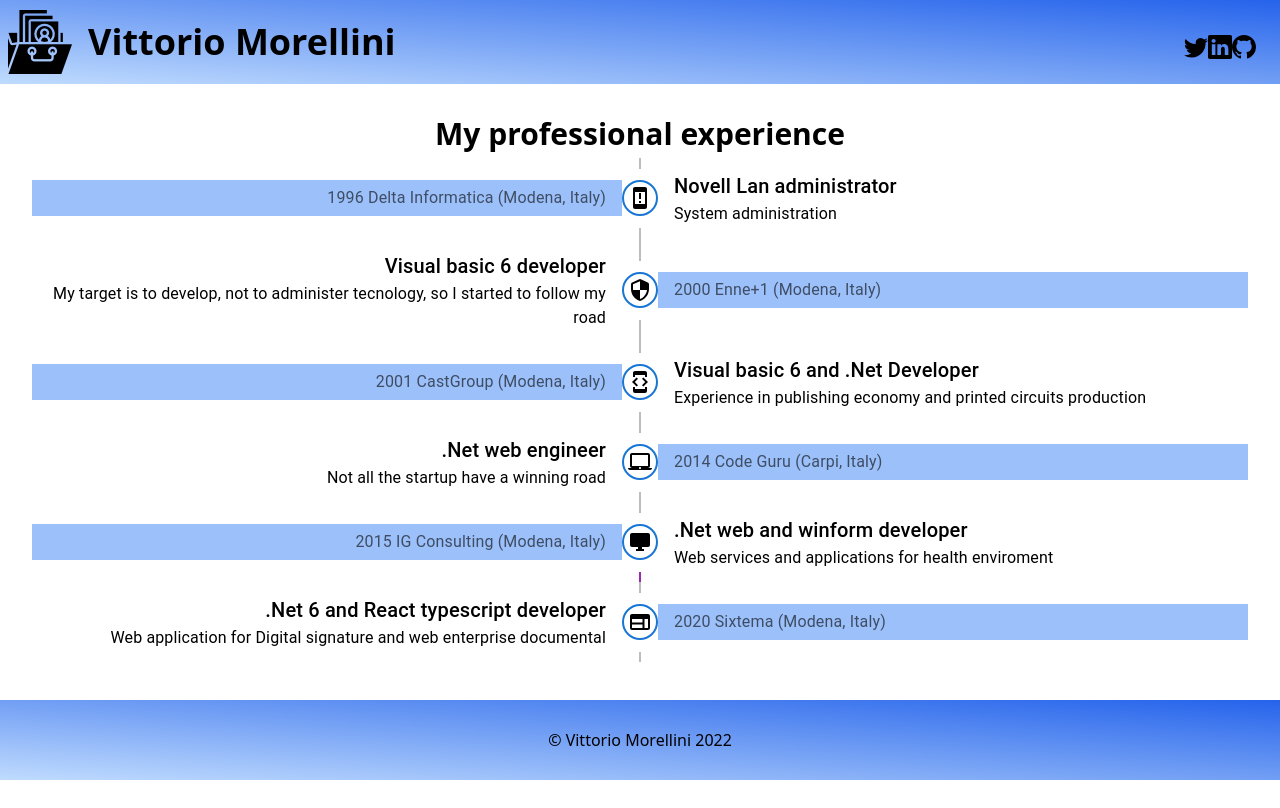
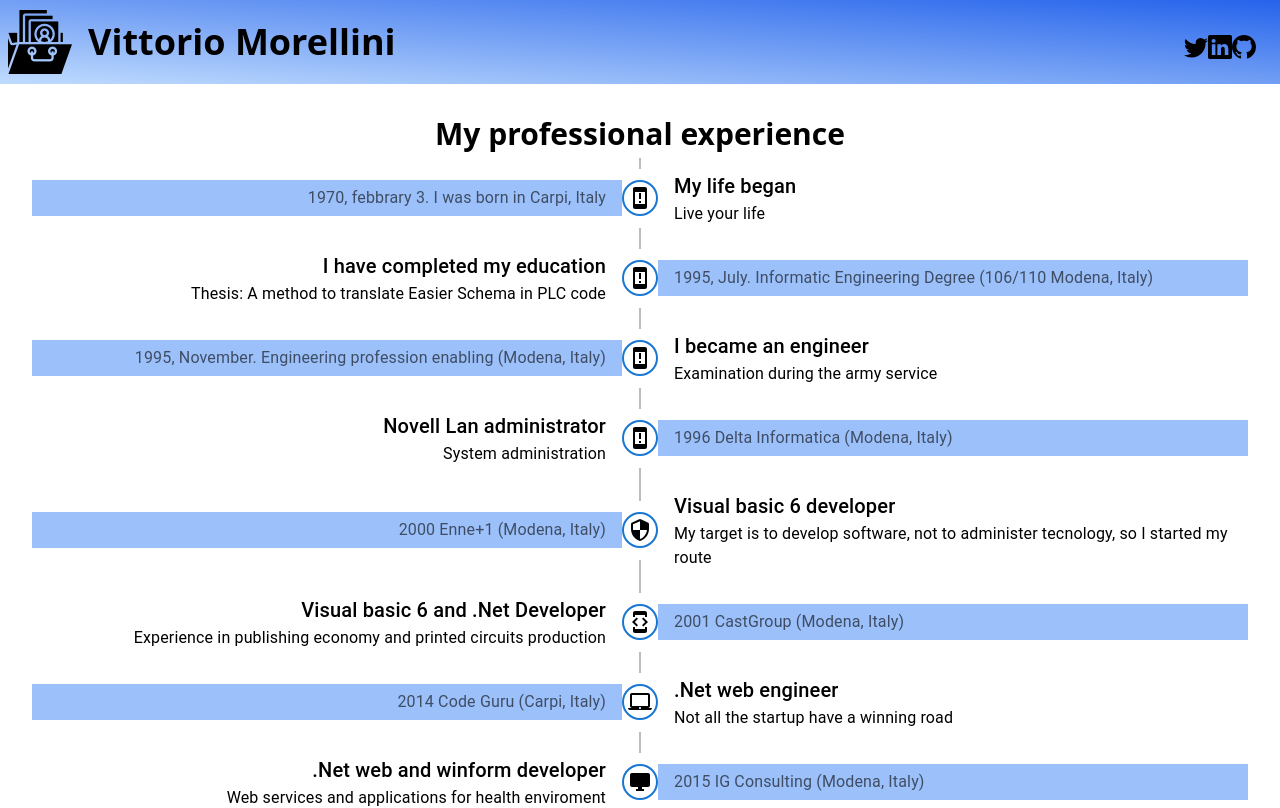
Before and after one commit to VittorioMorellini/Portfolio, a Next.js app: page /experience in a window 1280 px wide. Shown: the top 808 px of the page. Built offline with nearby package versions, Linux system fonts and the light colour scheme; what react-toast-notifications would draw is missing.

Commit message:
Complete experience page

```diff
--- a/pages/experience/index.tsx
+++ b/pages/experience/index.tsx
@@ -19,6 +19,75 @@ function Experience() {
     <div>
     <h1 className="text-3xl text-center font-bold"> My professional experience</h1>
     <Timeline position="alternate">
+      <TimelineItem>
+        <TimelineOppositeContent
+          sx={{ m: 'auto 0', fontStyle: 'bold', bgcolor: 'rgb(59 130 246 / 0.5)' }}
+          align="right"
+          variant="body1"
+          color="text.secondary"
+        >
+          1970, febbrary 3. I was born in Carpi, Italy
+        </TimelineOppositeContent>
+        <TimelineSeparator>
+          <TimelineConnector />
+          <TimelineDot color="primary" variant="outlined">
+            <SystemIcon />
+          </TimelineDot>
+          <TimelineConnector />
+        </TimelineSeparator>
+        <TimelineContent sx={{ py: '12px', px: 2 }}>
+          <Typography variant="h6" component="span">
+            My life began
+          </Typography>
+          <Typography>Live your life</Typography>
+        </TimelineContent>
+      </TimelineItem>
+      <TimelineItem>
+        <TimelineOppositeContent
+          sx={{ m: 'auto 0', fontStyle: 'bold', bgcolor: 'rgb(59 130 246 / 0.5)' }}
+          align="right"
+          variant="body1"
+          color="text.secondary"
+        >
+          1995, July. Informatic Engineering Degree (106/110 Modena, Italy)
+        </TimelineOppositeContent>
+        <TimelineSeparator>
+          <TimelineConnector />
+          <TimelineDot color="primary" variant="outlined">
+            <SystemIcon />
+          </TimelineDot>
+          <TimelineConnector />
+        </TimelineSeparator>
+        <TimelineContent sx={{ py: '12px', px: 2 }}>
+          <Typography variant="h6" component="span">
+            I have completed my education
+          </Typography>
+          <Typography>Thesis: A method to translate Easier Schema in PLC code</Typography>
+        </TimelineContent>
+      </TimelineItem>
+      <TimelineItem>
+        <TimelineOppositeContent
+          sx={{ m: 'auto 0', fontStyle: 'bold', bgcolor: 'rgb(59 130 246 / 0.5)' }}
+          align="right"
+          variant="body1"
+          color="text.secondary"
+        >
+          1995, November. Engineering profession enabling (Modena, Italy)
+        </TimelineOppositeContent>
+        <TimelineSeparator>
+          <TimelineConnector />
+          <TimelineDot color="primary" variant="outlined">
+            <SystemIcon />
+          </TimelineDot>
+          <TimelineConnector />
+        </TimelineSeparator>
+        <TimelineContent sx={{ py: '12px', px: 2 }}>
+          <Typography variant="h6" component="span">
+            I became an engineer
+          </Typography>
+          <Typography>Examination during the army service</Typography>
+        </TimelineContent>
+      </TimelineItem>
       <TimelineItem>
         <TimelineOppositeContent
           sx={{ m: 'auto 0', fontStyle: 'bold', bgcolor: 'rgb(59 130 246 / 0.5)' }}
@@ -62,7 +131,7 @@ function Experience() {
           <Typography variant="h6" component="span">
             Visual basic 6 developer
           </Typography>
-          <Typography>My target is to develop, not to administer tecnology, so I started to follow my road</Typography>
+          <Typography>My target is to develop software, not to administer tecnology, so I started my route</Typography>
         </TimelineContent>
       </TimelineItem>
       <TimelineItem>
@@ -123,7 +192,7 @@ function Experience() {
           <TimelineDot color="primary" variant="outlined">
             <DesktopIcon />
           </TimelineDot>
-          <TimelineConnector sx={{ bgcolor: 'secondary.main' }} />
+          <TimelineConnector />
         </TimelineSeparator>
         <TimelineContent sx={{ py: '12px', px: 2 }}>
           <Typography variant="h6" component="span">
--- a/public/data/projects.ts
+++ b/public/data/projects.ts
@@ -20,12 +20,12 @@ export const ProjectList = [
     id: 3,
     name: "Personal portfolio",
     image: Proj3,
-    skills: "Next.js,Node.js,Tailwindcss",
+    skills: "Next.js, Node.js, Tailwindcss",
   },
   {
     id: 4,
     name: "Printed circuits",
     image: Proj4,
-    skills: "Vb6,Pervasive",
+    skills: "Vb6, Pervasive",
   },
 ];
```
